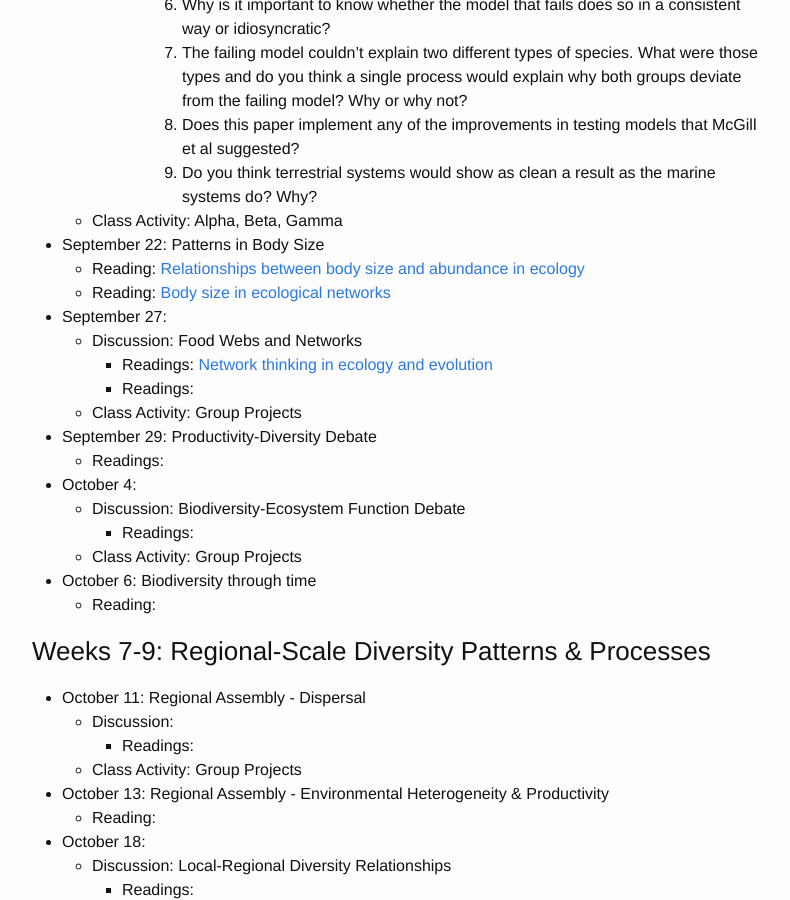
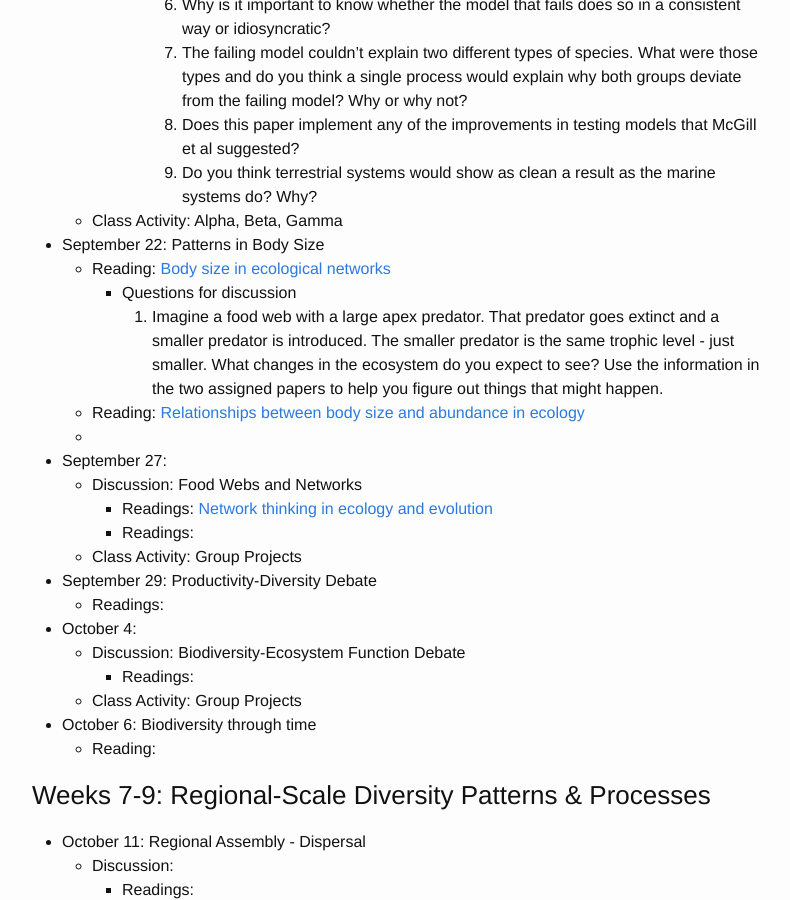
Before and after one commit to skmorgane/biodiversity-course, a Jekyll site: the page built from schedule.md, in a window 1280 px wide and 900 px high, scrolled down 2954 px. Shown: the whole window, without its empty margins (238-1028 px from the left). Built offline with Jekyll 4.4.1, drawn with Linux system fonts in a browser that asks for light colours.

Commit message:
Add discussion questions for body size

```diff
--- a/schedule.md
+++ b/schedule.md
@@ -96,8 +96,11 @@ Tuesdays are often a split between class activity and discussion, thus there are
     * Class Activity: Alpha, Beta, Gamma
 
 * September 22: Patterns in Body Size
+    * Reading: [Body size in ecological networks](https://doi.org/10.1016/j.tree.2005.04.005)
+         - Questions for discussion
+            1. Imagine a food web with a large apex predator. That predator goes extinct and a smaller predator is introduced. The smaller predator is the same trophic level - just smaller. What changes in the ecosystem do you expect to see? Use the information in the two assigned papers to help you figure out things that might happen.
     * Reading: [Relationships between body size and abundance in ecology](https://doi.org/10.1016/j.tree.2007.03.007)
-    * Reading: [Body size in ecological networks](https://doi.org/10.1016/j.tree.2005.04.005)
+    *
 
 
 * September 27:
```
